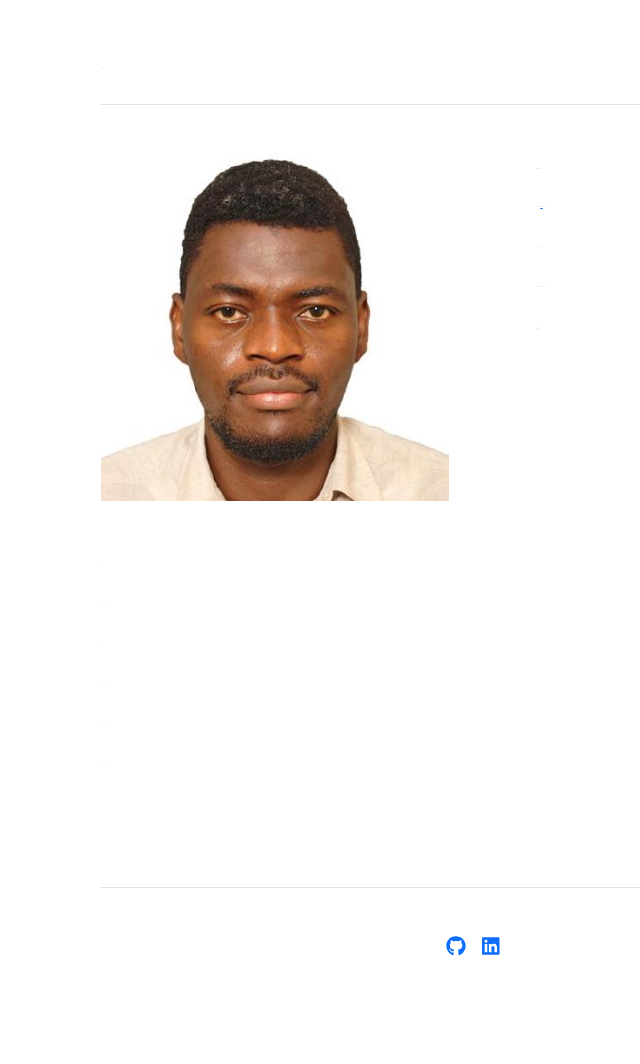
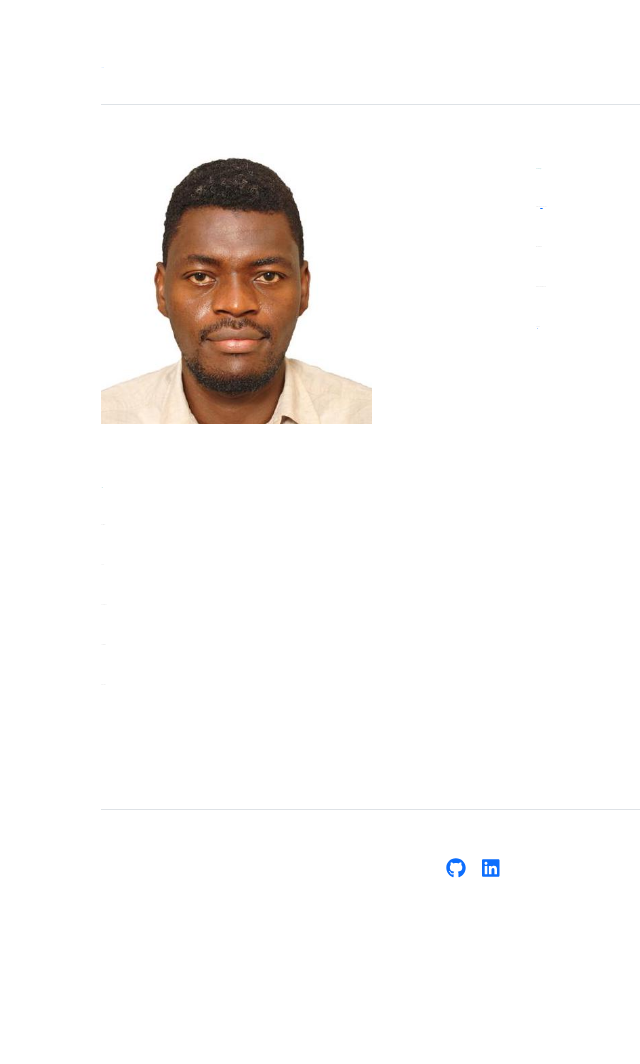
Before and after one commit to lucienchaffa/lucienchaffa.github.io, a Jekyll site: the page built from index.md, in a window 1280 px wide. Shown: the whole page, without its empty margins (128-768 px from the left). Built offline with Jekyll 4.4.1, drawn with Linux system fonts in a browser that asks for light colours; after the commit the page ends 987 px from its top, so only the background shows below that.

Commit message:
Update home.html

```diff
--- a/_layouts/home.html
+++ b/_layouts/home.html
@@ -18,7 +18,7 @@ layout: default
   <meta charset="utf-8">
 <div class="row g-5 mb-5">
   <div class="col-md-6">
-    <img src="{{ site.github.url }}/assets/img/Photo_Chaffa.jpeg" alt="Home" width="90%">
+    <img src="{{ site.github.url }}/assets/img/Photo_Chaffa.jpeg" alt="Home" width="70%">
   </div>
   <div class="col-md-6">
     <h3 style="color:Teal"> Welcome to my home page!</h3>
```
